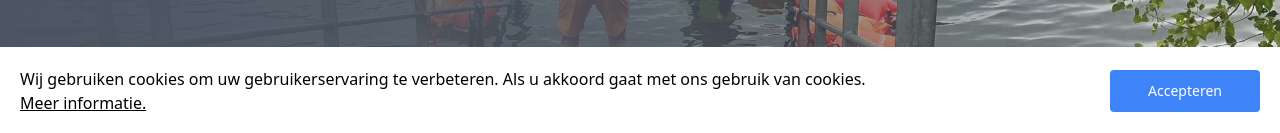
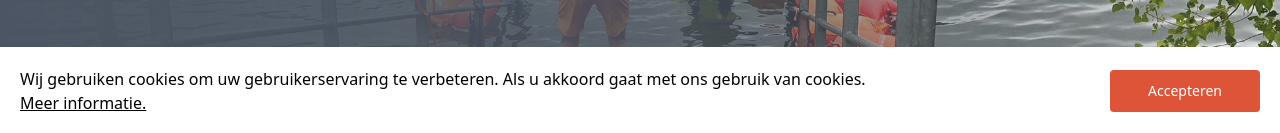
Before and after one commit to MilanMareels/xyzcoaching, a React (Vite) app: page / in a window 1280 px wide. Shown: the part 665-798 px from the top of the page. Built offline with nearby package versions, Linux system fonts and the light colour scheme; no server answers.

Commit message:
fix coocky button

```diff
--- a/src/components/cookie/CookieConsent.tsx
+++ b/src/components/cookie/CookieConsent.tsx
@@ -19,7 +19,7 @@ export default function CookieConsent() {
           Meer informatie.
         </Link>
       </p>
-      <Button onClick={giveCookieConsent} className="w-[150px] rounded bg-blue-500 hover:text-white">
+      <Button onClick={giveCookieConsent} className="w-[150px] rounded bg-[#DE5438] hover:text-white">
         Accepteren
       </Button>
     </div>
```
